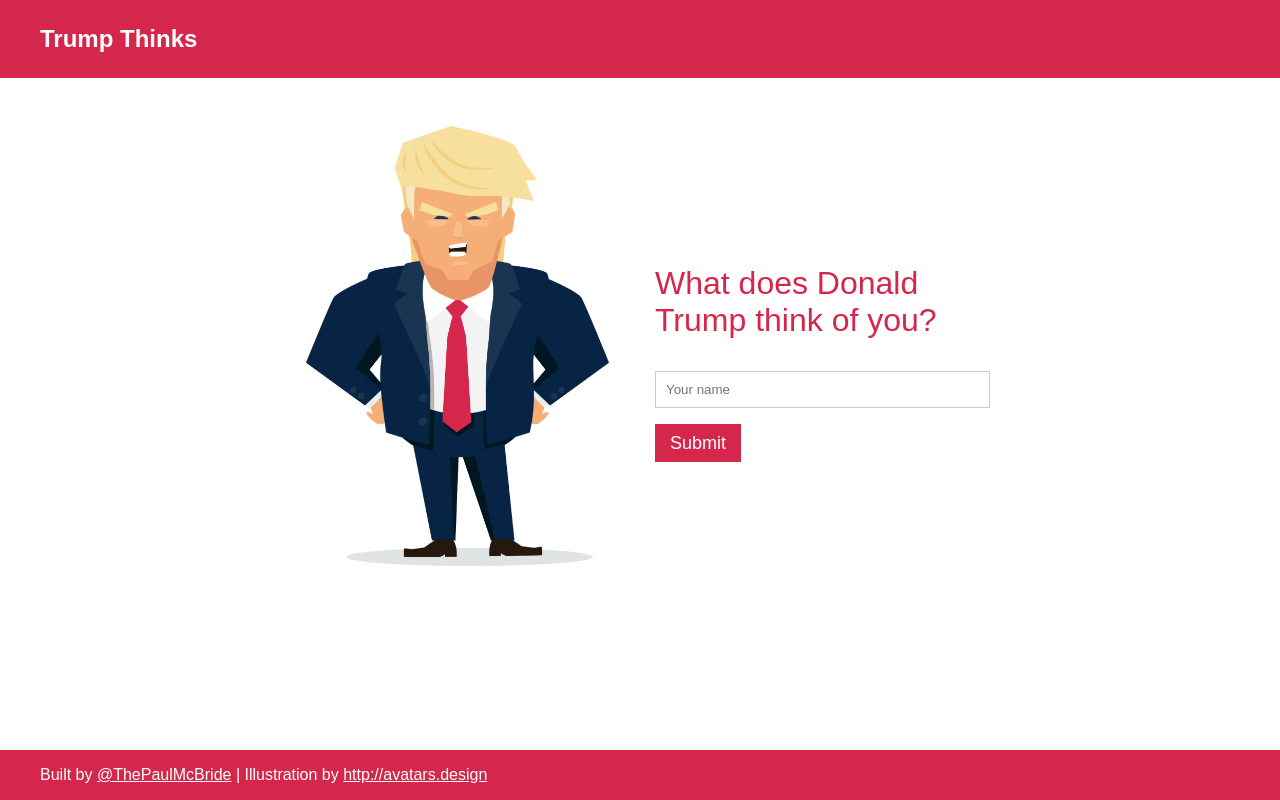
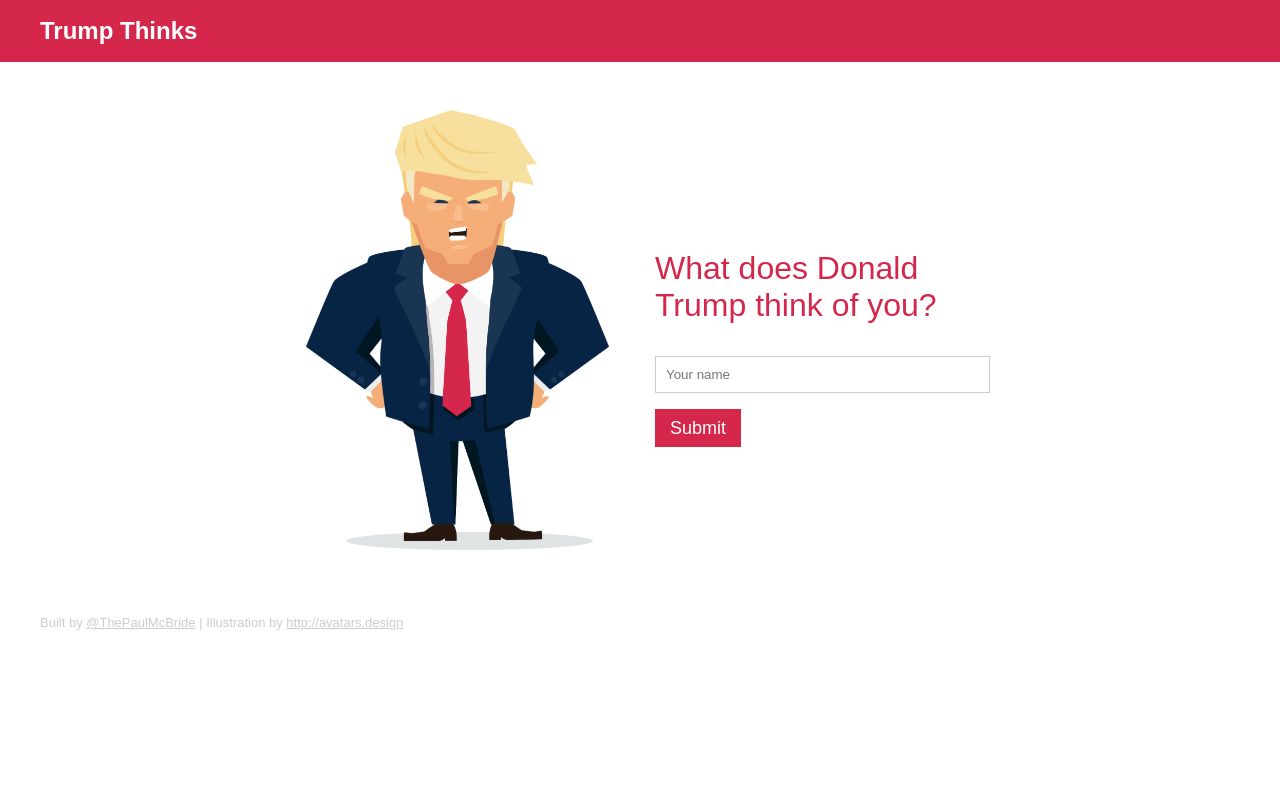
Before and after one commit to ThePaulMcBride/TrumpThinks, a React app: page / in a window 1280 px wide. Built offline with nearby package versions, Linux system fonts and the light colour scheme.

Commit message:
Final Tweaks

```diff
--- a/src/components/App/styles.css
+++ b/src/components/App/styles.css
@@ -2,12 +2,6 @@
   -webkit-box-sizing:border-box;
 	-moz-box-sizing:border-box;
 	box-sizing:border-box;
-}
-
-html,
-body,
-#root {
-  height: 100%;
 }
 
 .container {
@@ -49,17 +43,14 @@
 }
 
 .app-footer {
-  position: absolute;
-  bottom: 0;
-  left: 0;
   right: 0;
   padding: 0 40px;
-  background-color: #D4274B;
-  color: #ffffff;
+  color: #cccccc;
+  font-size: 13px;
 }
 
 a {
-  color: #FFFFFF;
+  color: #cccccc;
 }
 
 .app-intro {
--- a/src/components/Header/styles.css
+++ b/src/components/Header/styles.css
@@ -5,3 +5,7 @@
   color: white;
   width: 100%;
 }
+
+.app-header h2 {
+  margin: 12px 0;
+}
```
